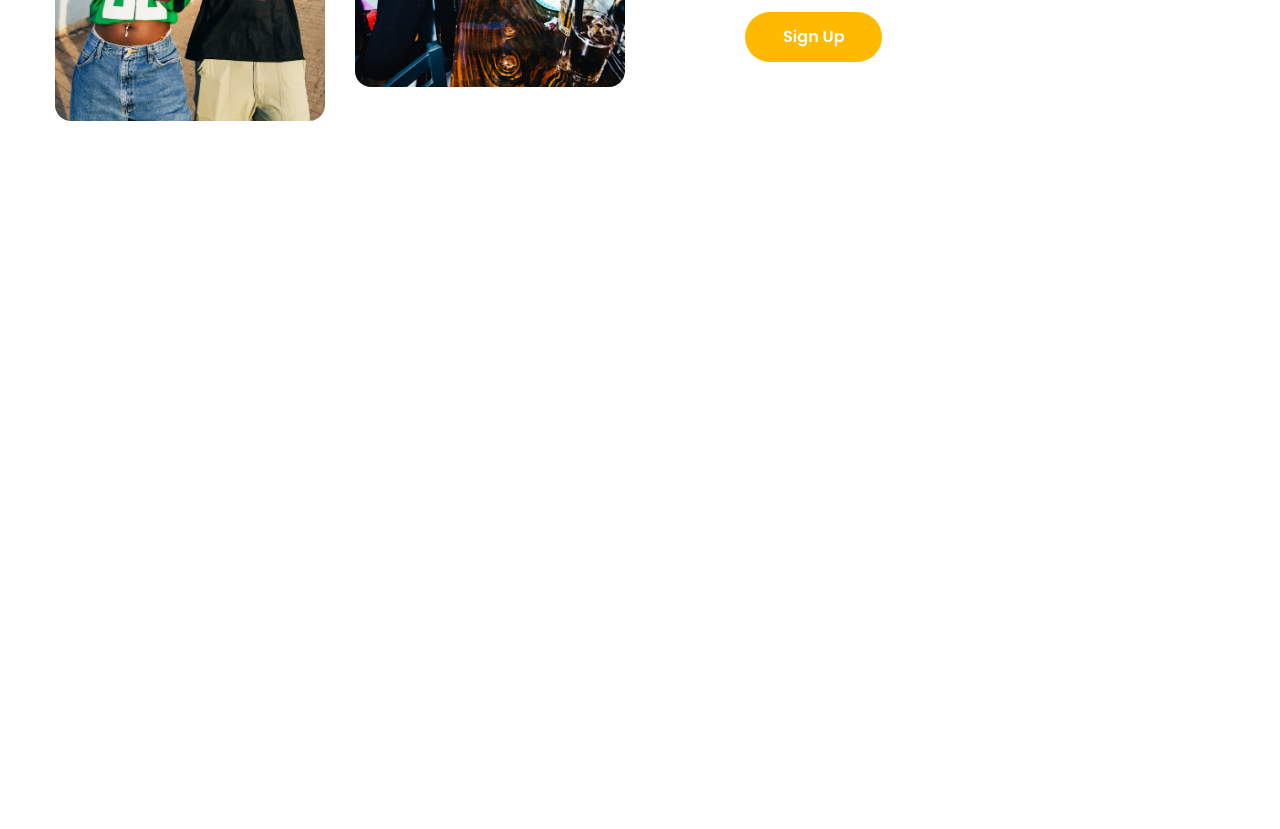
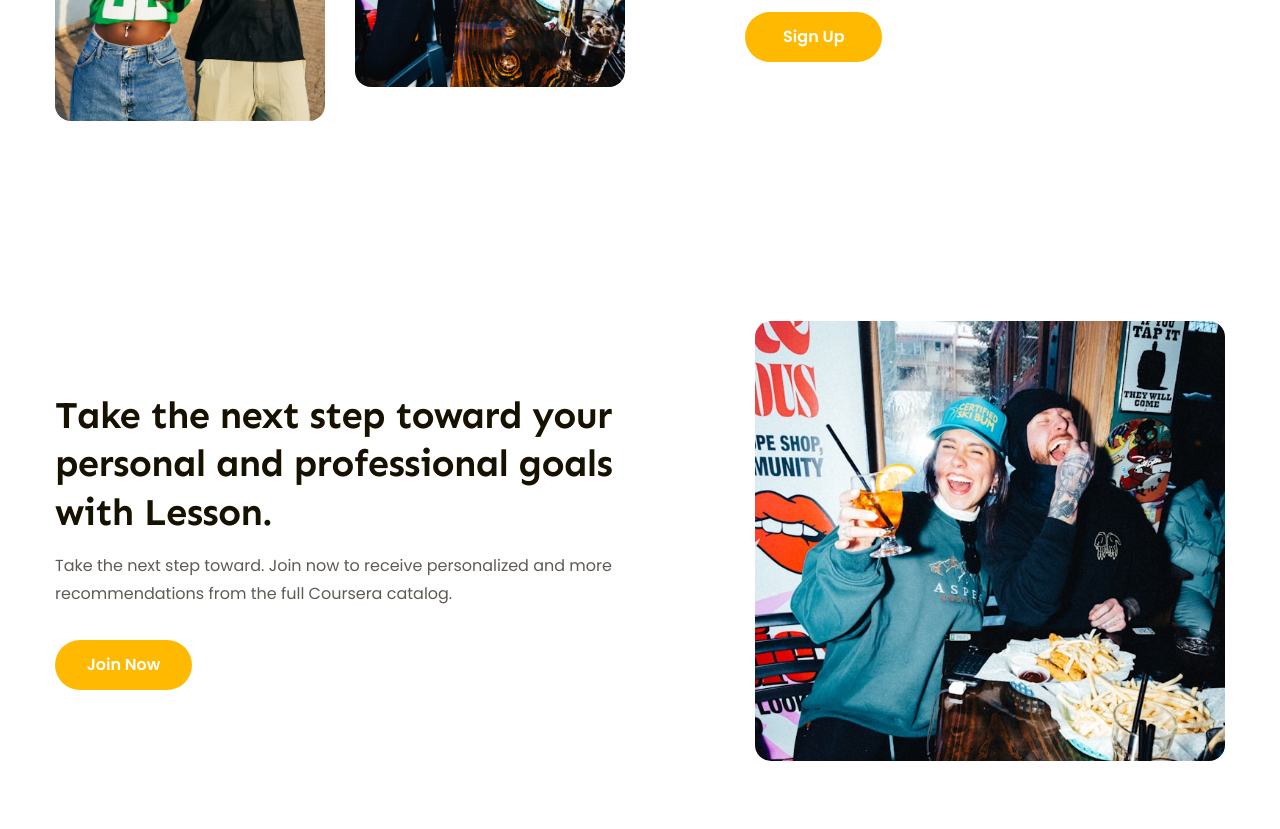
Before and after one commit to NguyenTai00/figma-to-html, a plain HTML site: page index.html in a window 1280 px wide. Shown: the part 2820-3649 px from the top of the page. Drawn offline with Linux system fonts and the light colour scheme.

Commit message:
P11 code feature 2

```diff
--- a/assets/css/style.css
+++ b/assets/css/style.css
@@ -491,7 +491,7 @@ nav li.active a::after {
   line-height: 1.54;
 }
 
-/* ===============feature================= */
+/* ===============feature 1================= */
 .features {
   margin-top: 135px;
   padding: 65px 0;
@@ -538,3 +538,21 @@ nav li.active a::after {
   width: 137px;
   height: 50px;
 }
+
+/* ===============feature 2================= */
+.features-2nd {
+  margin-top: 70px;
+}
+
+.features-2nd .body {
+  flex-direction: row-reverse;
+}
+
+.features-2nd .content {
+  width: 49%;
+}
+
+.features-2nd .images img{
+  width: 470px;
+  height: 440px;
+}
--- a/index.html
+++ b/index.html
@@ -357,12 +357,16 @@
         </div>
       </div>
 
-      <!-- features -->
+      <!-- features 1 -->
       <div class="features">
         <div class="main-content">
           <div class="body">
             <div class="images">
-              <img class="lower" src="./assets/img/feature1.jpg" alt="feature1" />
+              <img
+                class="lower"
+                src="./assets/img/feature1.jpg"
+                alt="feature1"
+              />
               <img src="./assets/img/feature2.jpg" alt="feature2" />
             </div>
             <div class="content">
@@ -380,6 +384,32 @@
           </div>
         </div>
       </div>
+
+      <!-- features 2 -->
+      <div class="features features-2nd">
+        <div class="main-content">
+          <div class="body">
+            <div class="images">
+              <img
+                src="./assets/img/feature2.jpg"
+                alt=" Take the next step toward your personal and professional goals
+                with Lesson."
+              />
+            </div>
+            <div class="content">
+              <h2 class="heading-lv2">
+                Take the next step toward your personal and professional goals
+                with Lesson.
+              </h2>
+              <p class="desc">
+                Take the next step toward. Join now to receive personalized and
+                more recommendations from the full Coursera catalog.
+              </p>
+              <a href="#!" class="btn cta-btn">Join Now</a>
+            </div>
+          </div>
+        </div>
+      </div>
     </main>
   </body>
 </html>
```
